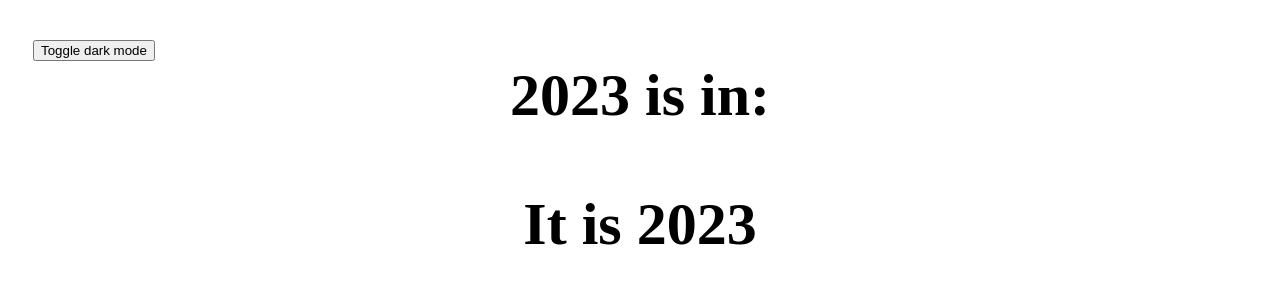
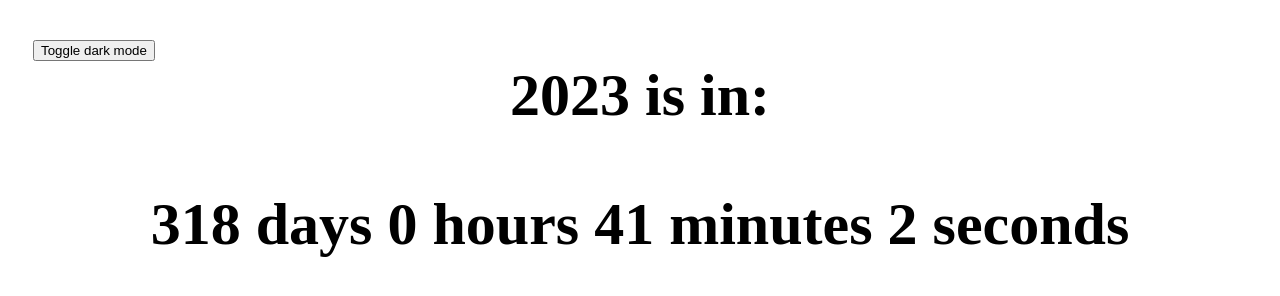
Before and after one commit to TheTyphoon1/newyears, a plain HTML site: page index.html in a window 1280 px wide. Drawn offline with Linux system fonts and the light colour scheme.

Commit message:
Update index.html

```diff
--- a/index.html
+++ b/index.html
@@ -50,7 +50,7 @@ function myFunction() {
 <p id="demo"></p>
 
 <script>
-var countDownDate = new Date("Jan 1, 2023 00:00:01").getTime();
+var countDownDate = new Date("Jan 1, 2024 00:00:01").getTime();
 
 var x = setInterval(function() {
 
```
